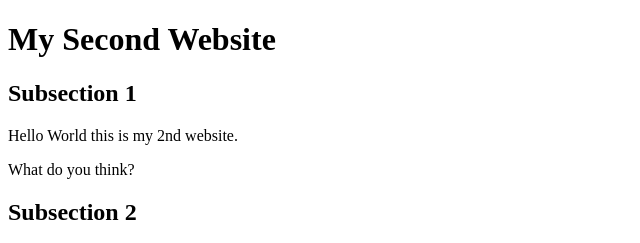
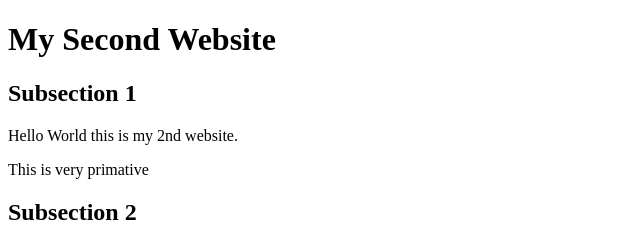
Before and after one commit to Wardlawab/testGit, a plain HTML site: page index.html in a window 1280 px wide. Shown: the top 243 px of the page, 0-640 px from the left. Drawn offline with Linux system fonts and the light colour scheme.

Commit message:
Testing Commit

```diff
--- a/index.html
+++ b/index.html
@@ -10,7 +10,7 @@
     <div>
       <h2>Subsection 1</h2>
       <p>Hello World this is my 2nd website.</p>
-      <p>What do you think?</p>
+      <p>This is very primative</p>
     </div>
     <div>
       <h2>Subsection 2<h2>
```
